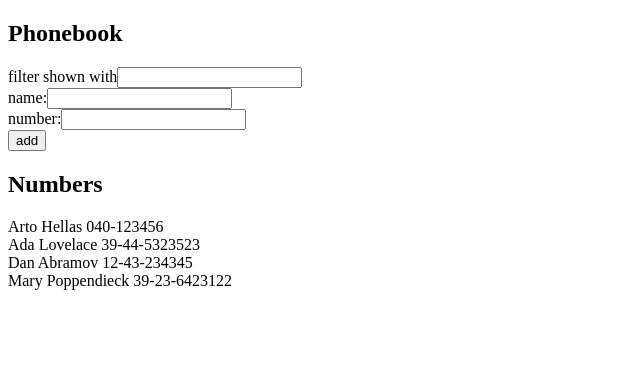
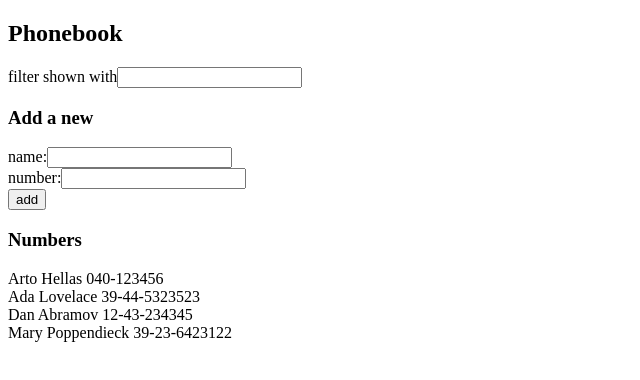
Before and after one commit to DonJorgo/fullstack, a React (Create React App) app in the folder osa2/puhelinluettelo/: page / in a window 1280 px wide. Shown: the top 380 px of the page, without its empty margins (0-640 px from the left). Built offline with nearby package versions, Linux system fonts and the light colour scheme.

Commit message:
2.10: puhelinluettelo step5

```diff
--- a/osa2/puhelinluettelo/src/App.js
+++ b/osa2/puhelinluettelo/src/App.js
@@ -1,4 +1,7 @@
 import React, { useState } from 'react'
+import Filter from './components/Filter'
+import PersonForm from './components/PersonForm'
+import Persons from './components/Persons'
 
 const App = () => {
   const [persons, setPersons] = useState([
@@ -16,10 +19,11 @@ const App = () => {
     person.name.toLowerCase().includes(filterString.toLowerCase())
   )
 
-  const newNameExists = () =>
-    persons.some(({ name }) => name === newName)
+  const handleFilterChange = (event) => {
+    setFilterString(event.target.value)
+  }
 
-  const addName = (event) => {
+  const handlePersonSubmit = (event) => {
     event.preventDefault()
     if (!newNameExists()) {
       const personsObject = {
@@ -32,6 +36,9 @@ const App = () => {
     }
   }
 
+  const newNameExists = () =>
+    persons.some(({ name }) => name === newName)
+
   const handleNameChange = (event) => {
     setNewName(event.target.value)
   }
@@ -40,44 +47,28 @@ const App = () => {
     setNewNumber(event.target.value)
   }
 
-  const handleFilterChange = (event) => {
-    setFilterString(event.target.value)
-  }
-
   return (
     <div>
       <h2>Phonebook</h2>
-      <div>
-        filter shown with
-        <input
-          value={filterString}
-          onChange={handleFilterChange}
-        />
-      </div>
-      <form onSubmit={addName}>
-        <div>
-          name:
-          <input
-            value={newName}
-            onChange={handleNameChange}
-          />
-          <div>
-            number:
-            <input
-              value={newNumber}
-              onChange={handleNumberChange}
-            />
-          </div>
-        </div>
-        <div>
-          <button type="submit">add</button>
-        </div>
-      </form>
 
-      <h2>Numbers</h2>
-      {personsToShow.map(({ name, number }) =>
-        <div key={name}>{name} {number}</div>
-      )}
+      <Filter
+        value={filterString}
+        onChange={handleFilterChange}
+      />
+
+      <h3>Add a new</h3>
+
+      <PersonForm
+        name={newName}
+        number={newNumber}
+        onSubmit={handlePersonSubmit}
+        onNameChange={handleNameChange}
+        onNumberChange={handleNumberChange}
+      />
+
+      <h3>Numbers</h3>
+
+      <Persons persons={personsToShow} />
 
     </div>
   )
--- /dev/null
+++ b/osa2/puhelinluettelo/src/components/Filter.js
@@ -0,0 +1,12 @@
+import React from 'react'
+
+const Filter = ({ value, onChange }) =>
+    <div>
+        filter shown with
+            <input
+            value={value}
+            onChange={onChange}
+        />
+    </div>
+
+export default Filter
--- /dev/null
+++ b/osa2/puhelinluettelo/src/components/PersonForm.js
@@ -0,0 +1,29 @@
+import React from 'react'
+
+const PersonForm = (props) =>
+    <form onSubmit={props.onSubmit}>
+        <div>
+            name:
+            <input
+                value={props.name}
+                onChange={props.onNameChange}
+            />
+        </div>
+
+        <div>
+            number:
+            <input
+                value={props.number}
+                onChange={props.onNumberChange}
+            />
+        </div>
+
+        <div>
+            <button type="submit">add</button>
+        </div>
+
+    </form>
+
+
+
+export default PersonForm
--- /dev/null
+++ b/osa2/puhelinluettelo/src/components/Persons.js
@@ -0,0 +1,10 @@
+import React from 'react'
+
+const Persons = ({ persons }) =>
+    <div>
+        {persons.map(({ name, number }) =>
+            <div key={name}>{name} {number}</div>
+        )}
+    </div>
+
+export default Persons
```
